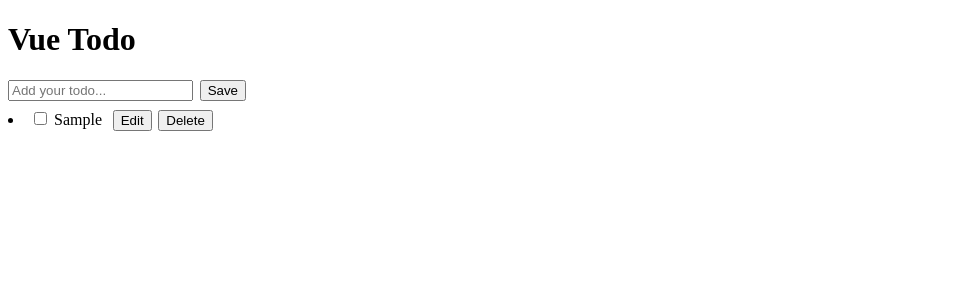
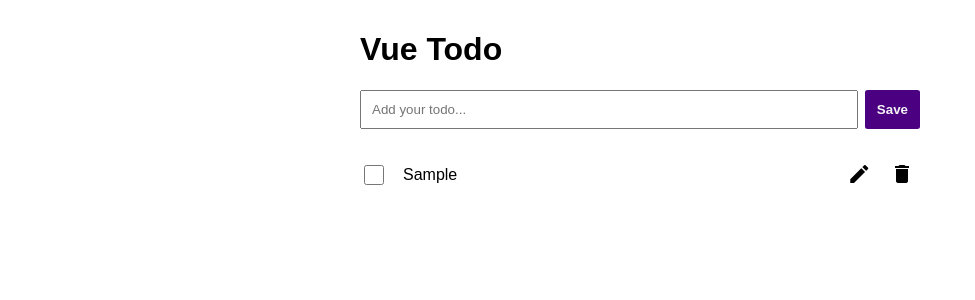
Before and after one commit to si-mv/vue-todo, a Vue app: page / in a window 1280 px wide. Both pictures are taken after typing "Sample" into the empty fields and a click on the button "Save". Shown: the top 300 px of the page, without its empty margins (0-975 px from the left). Built offline with nearby package versions, Linux system fonts and the light colour scheme.

Commit message:
makes it less ugly

```diff
--- a/index.html
+++ b/index.html
@@ -3,7 +3,6 @@
   <head>
     <meta charset="UTF-8" />
     <link rel="icon" href="/favicon.ico" />
-    <meta name="viewport" content="width=device-width, initial-scale=1.0" />
     <title>Vue Todo</title>
   </head>
   <body>
--- a/src/App.vue
+++ b/src/App.vue
@@ -1,4 +1,5 @@
 <template>
+  <main>
     <h1>{{ title }}</h1>
     <todo-form />
     <todo-item
@@ -6,6 +7,7 @@
       :key="todo.id"
       :todo="todo"
     />
+  </main>
 </template>
 
 <script>
@@ -28,7 +30,23 @@ export default {
 </script>
 
 <style>
-button {
-  margin-left: 0.5em;
+@import url('https://fonts.googleapis.com/icon?family=Material+Icons');
+
+body {
+  font-family: Arial, Helvetica, sans-serif;
+  margin: 0px;
+  padding: 10px;
+}
+
+#app {
+  height: calc(100vh - 20px);
+  width: 100%;
+  display: flex;
+  justify-content: center;
+}
+
+main {
+  width: 100%;
+  max-width: 35em;
 }
 </style>
--- a/src/components/TodoForm.vue
+++ b/src/components/TodoForm.vue
@@ -4,6 +4,7 @@
   >
     <input
       v-model="todo.text"
+      class="text-input"
       type="text"
       placeholder="Add your todo..."
     />
@@ -29,3 +30,30 @@ export default {
 
 }
 </script>
+
+<style scoped>
+form {
+  padding-bottom: 1em;
+  display: flex;
+  align-items: center;
+}
+
+.text-input {
+  padding: 10px;
+  flex-grow: 1;
+}
+
+button {
+  font-weight: bold;
+  padding: 12px;
+  border-radius: 5%;
+  margin-left: 0.5em;
+  background-color: indigo;
+  color: whitesmoke;
+  border: none;
+}
+
+button:hover {
+  cursor: pointer;
+}
+</style>
--- a/src/components/TodoItem.vue
+++ b/src/components/TodoItem.vue
@@ -4,13 +4,18 @@
       'text-decoration': todo.done ? 'line-through' : 'none'
     }"
   >
-    <input type="checkbox" v-model="todo.done" />
-    {{ todo.text }}
+    <span>
+      <input
+        type="checkbox"
+        v-model="todo.done"
+      />
+    </span>
+    <span class="text">{{ todo.text }}</span>
     <button @click="todoModel = { ...todo }">
-      Edit
+      <span class="material-icons">edit</span>
     </button>
     <button @click="deleteTodo(todo.id)">
-      Delete
+      <span class="material-icons">delete</span>
     </button>
   </li>
 </template>
@@ -38,6 +43,29 @@ export default {
 
 <style scoped>
 li {
-  margin-top: 0.5em;
+  margin-top: 1em;
+  display: flex;
+  align-items: center;
+}
+
+input[type="checkbox"] {
+  height: 1.5em;
+  width: 1.5em;
+  accent-color: indigo;
+}
+
+.text {
+  margin-left: 1em;
+  flex-grow: 1;
+}
+
+button {
+  border: none;
+  background-color: transparent;
+  margin-left: 0.5em;
+}
+
+button:hover {
+  cursor: pointer;
 }
 </style>
```
Lines whose indentation alone changed are shown as unchanged.
